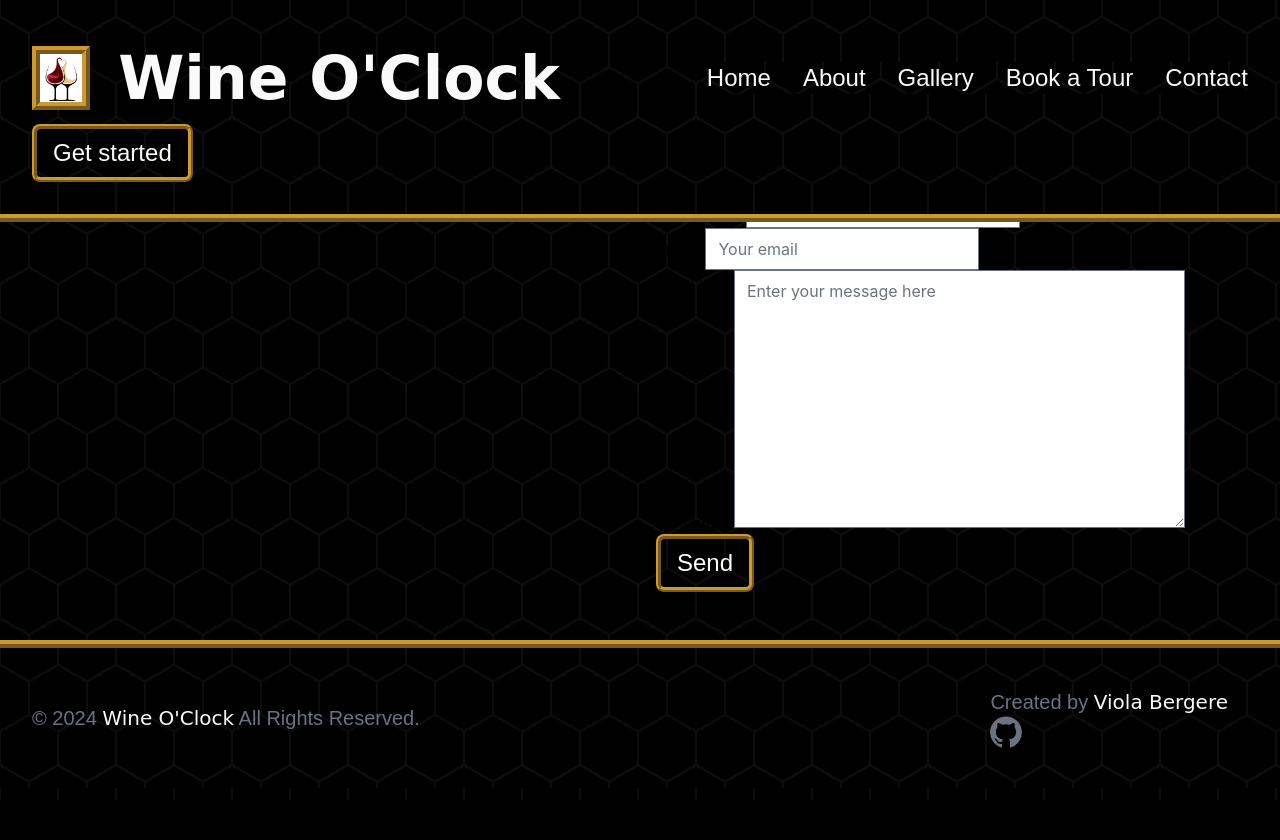
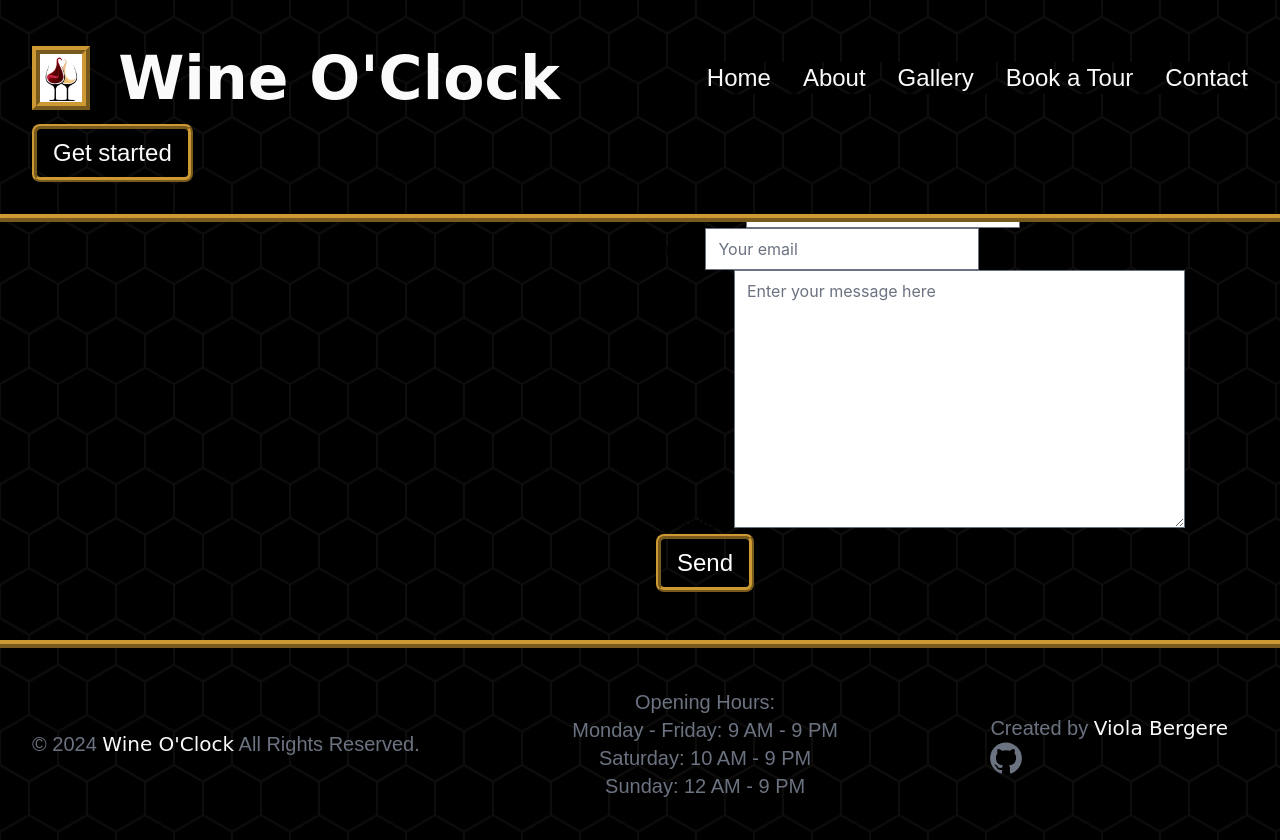
Before and after one commit to violaberg/wine-o-clock, a Django app: page /contact/ in a window 1280 px wide. Before the commit the page ends 800 px from the top, so only its background shows below. Run offline with Django 4.2, Linux system fonts and the light colour scheme; style sheets or scripts are compiled from the project's sources; some libraries are stand-ins or nearby versions.

Commit message:
Add opening hours to footer

```diff
--- a/templates/base.html
+++ b/templates/base.html
@@ -64,13 +64,25 @@
         <span class="font-montserrat text-xl text-gray-500 sm:text-center dark:text-gray-400">© 2024 <a href="{% url 'home' %}" class="font-parisienne">Wine O'Clock</a> All Rights Reserved.
         </span>
     <div class="flex mt-4 sm:justify-center sm:mt-0">
-          <span class="font-montserrat text-xl text-gray-500 sm:text-center dark:text-gray-400">Created by <span class="font-parisienne">Viola Bergere</span>
+      <span class="font-montserrat text-white justify-between text-xl text-gray-500 sm:text-center dark:text-gray-400 mb-2 sm:mb-0">
+        Opening Hours:
+        <br>
+        Monday - Friday: 9 AM - 9 PM
+        <br>
+        Saturday: 10 AM - 9 PM
+        <br>
+        Sunday: 12 AM - 9 PM
+      </span>
+      </div>
+    <div class="flex mt-4 sm:justify-center sm:mt-0">
+      <span class="font-montserrat text-xl text-gray-500 dark:text-gray-400">Created by <span class="font-parisienne">Viola Bergere
         <a href="https://github.com/violaberg" target="_blank" class="text-gray-500 hover:text-gray-900 dark:hover:text-white ms-5">
             <svg class="w-8 h-8" aria-hidden="true" xmlns="http://www.w3.org/2000/svg" fill="currentColor" viewBox="0 0 20 20">
                   <path fill-rule="evenodd" d="M10 .333A9.911 9.911 0 0 0 6.866 19.65c.5.092.678-.215.678-.477 0-.237-.01-1.017-.014-1.845-2.757.6-3.338-1.169-3.338-1.169a2.627 2.627 0 0 0-1.1-1.451c-.9-.615.07-.6.07-.6a2.084 2.084 0 0 1 1.518 1.021 2.11 2.11 0 0 0 2.884.823c.044-.503.268-.973.63-1.325-2.2-.25-4.516-1.1-4.516-4.9A3.832 3.832 0 0 1 4.7 7.068a3.56 3.56 0 0 1 .095-2.623s.832-.266 2.726 1.016a9.409 9.409 0 0 1 4.962 0c1.89-1.282 2.717-1.016 2.717-1.016.366.83.402 1.768.1 2.623a3.827 3.827 0 0 1 1.02 2.659c0 3.807-2.319 4.644-4.525 4.889a2.366 2.366 0 0 1 .673 1.834c0 1.326-.012 2.394-.012 2.72 0 .263.18.572.681.475A9.911 9.911 0 0 0 10 .333Z" clip-rule="evenodd"/>
             </svg>
             <span class="sr-only">GitHub account</span>
         </a>
+      </span>
     </div>
     </div>
   </div>
--- a/wine_cellar/templates/wine_cellar/contact.html
+++ b/wine_cellar/templates/wine_cellar/contact.html
@@ -11,7 +11,7 @@
             <form method="post">
                 {% csrf_token %}
                 {{ form.as_p }}
-                <button type="button" class="button font-montserrat text-white focus:ring-4 focus:outline-none font-medium rounded-lg text-2xl px-4 py-2 text-center">Send</button>
+                <button type="button" class="button font-montserrat text-white hover:bg-maroon focus:ring-4 focus:outline-none font-medium rounded-lg text-2xl px-4 py-2 text-center">Send</button>
             </form>
         </div>
     </div>
```
Lines whose indentation alone changed are shown as unchanged.
